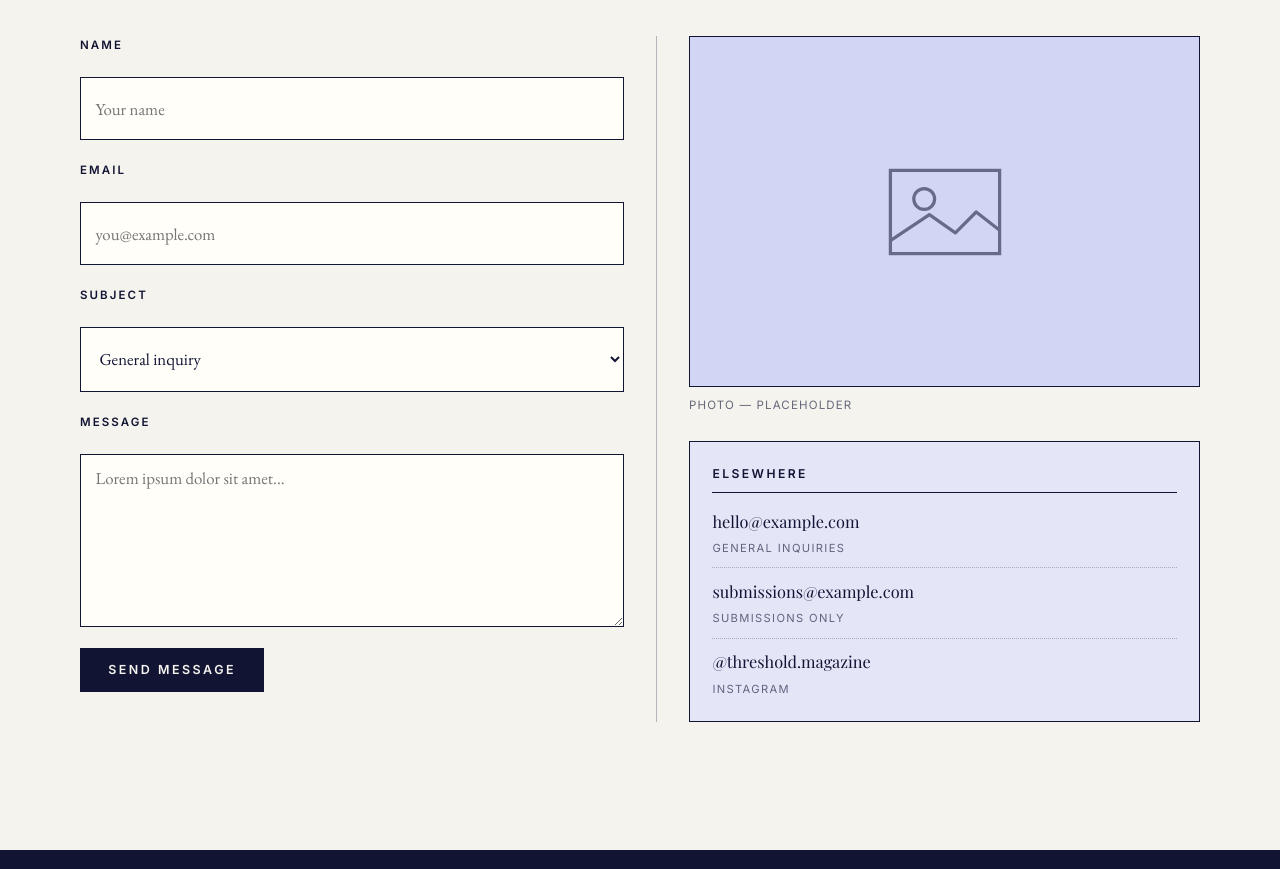
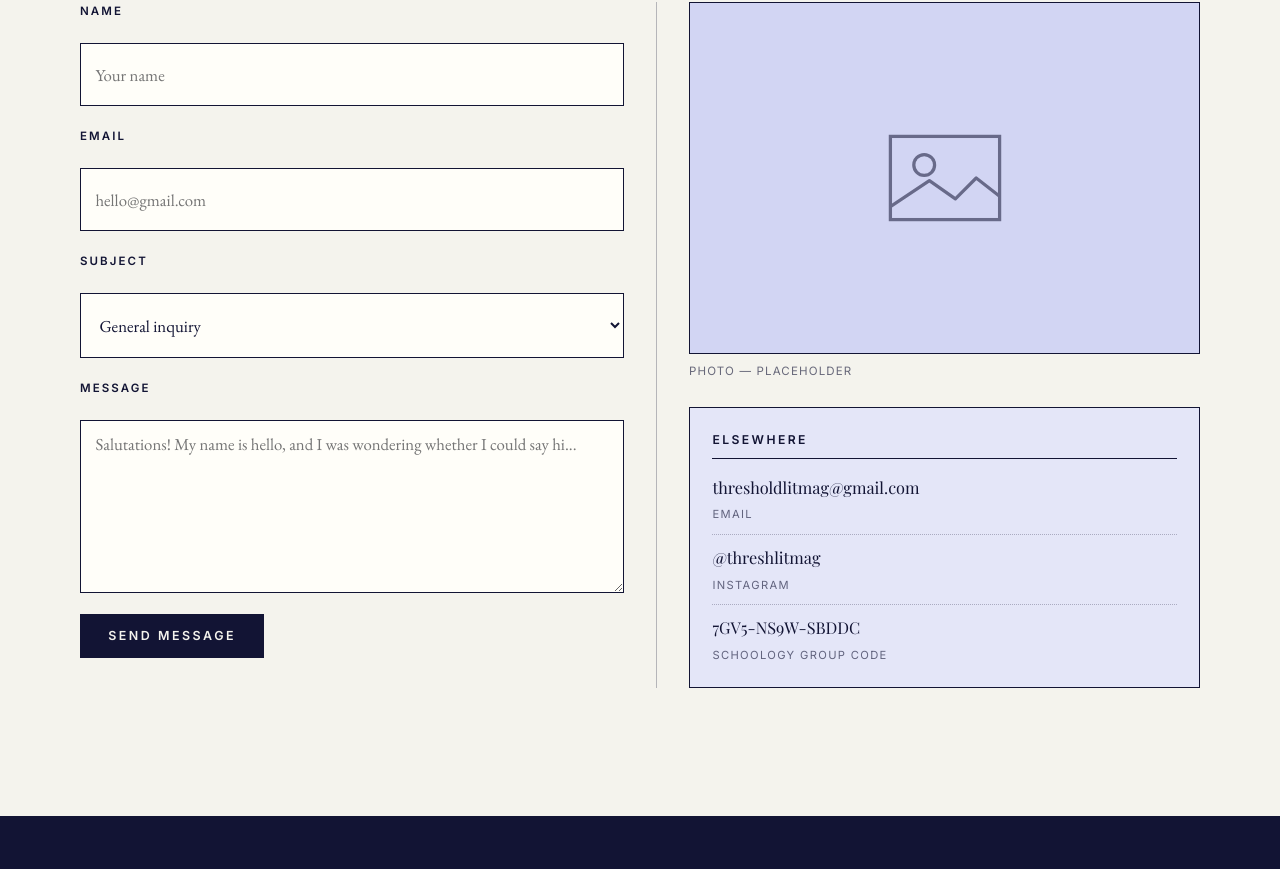
Before and after one commit to thresholdlitmag/threshold-website, a React (Vite) app: page /contact in a window 1280 px wide. Shown: the part 603-1472 px from the top of the page. Built offline with nearby package versions, Linux system fonts and the light colour scheme; a web font is replaced by a local one.

Commit message:
Update contact page content and email addresses

```diff
--- a/src/pages/Contact.tsx
+++ b/src/pages/Contact.tsx
@@ -13,7 +13,7 @@ export default function Contact() {
       <span className="kicker">Get in Touch</span>
       <h1 className="page-title">Contact</h1>
       <p className="lede">
-        Lorem ipsum dolor sit amet — questions, ideas, or just want to say
+        Questions, ideas, or just want to say
         hello? Write to us.
       </p>
 
@@ -30,7 +30,7 @@ export default function Contact() {
             <input
               type="email"
               name="email"
-              placeholder="you@example.com"
+              placeholder="hello@gmail.com"
               required
             />
           </label>
@@ -39,7 +39,6 @@ export default function Contact() {
             <select name="subject" defaultValue="general">
               <option value="general">General inquiry</option>
               <option value="submissions">Submissions</option>
-              <option value="joining">Joining the team</option>
               <option value="other">Something else</option>
             </select>
           </label>
@@ -48,7 +47,7 @@ export default function Contact() {
             <textarea
               name="message"
               rows={6}
-              placeholder="Lorem ipsum dolor sit amet..."
+              placeholder="Salutations! My name is hello, and I was wondering whether I could say hi..."
               required
             />
           </label>
@@ -65,20 +64,20 @@ export default function Contact() {
             <h3>Elsewhere</h3>
             <ul>
               <li>
-                <a href="mailto:hello@example.com">hello@example.com</a>
-                <em>General inquiries</em>
-              </li>
-              <li>
-                <a href="mailto:submissions@example.com">
-                  submissions@example.com
-                </a>
-                <em>Submissions only</em>
+                <a href="mailto:thresholdlitmag@gmail.com ">thresholdlitmag@gmail.com </a>
+                <em>Email</em>
               </li>
               <li>
                 <a href="#" onClick={(e) => e.preventDefault()}>
-                  @threshold.magazine
+                  @threshlitmag
                 </a>
                 <em>Instagram</em>
+              </li>
+               <li>
+                <a href="#" onClick={(e) => e.preventDefault()}>
+                  7GV5-NS9W-SBDDC
+                </a>
+                <em>Schoology Group Code</em>
               </li>
             </ul>
           </div>
```
